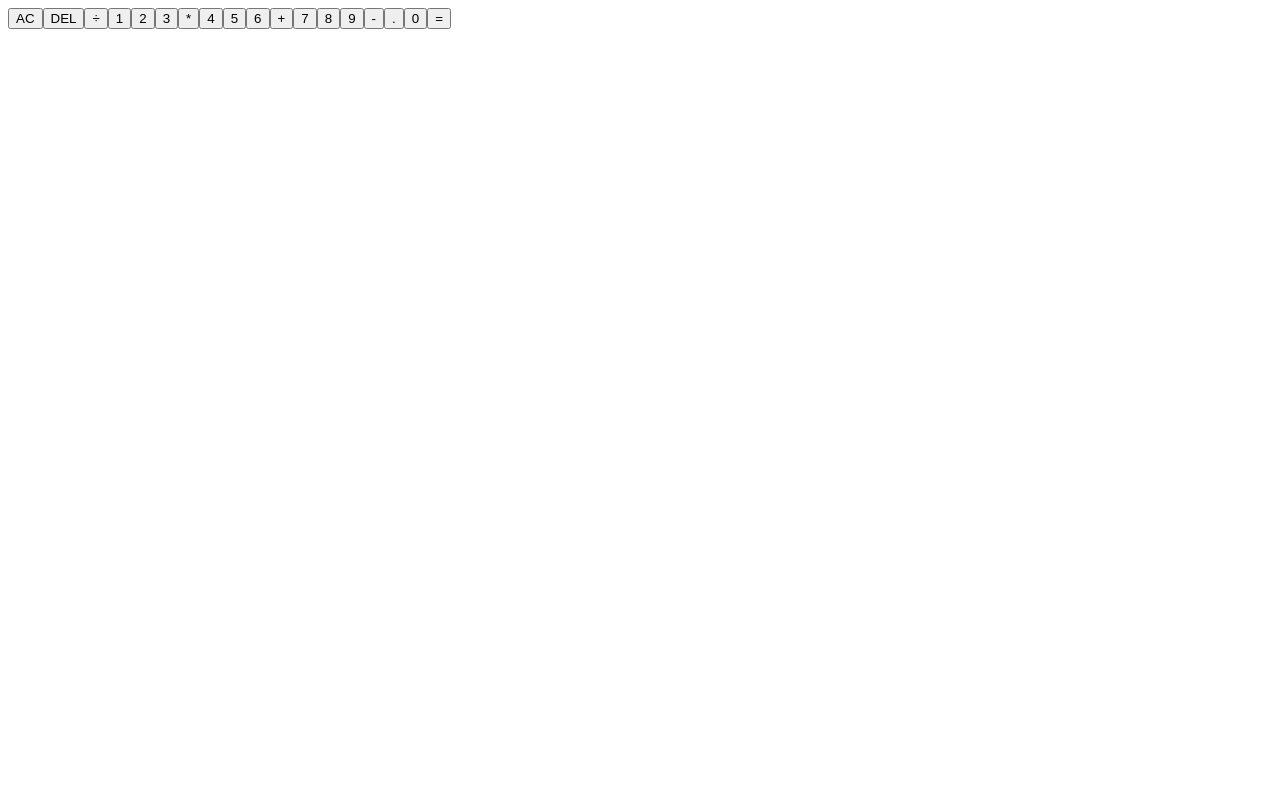
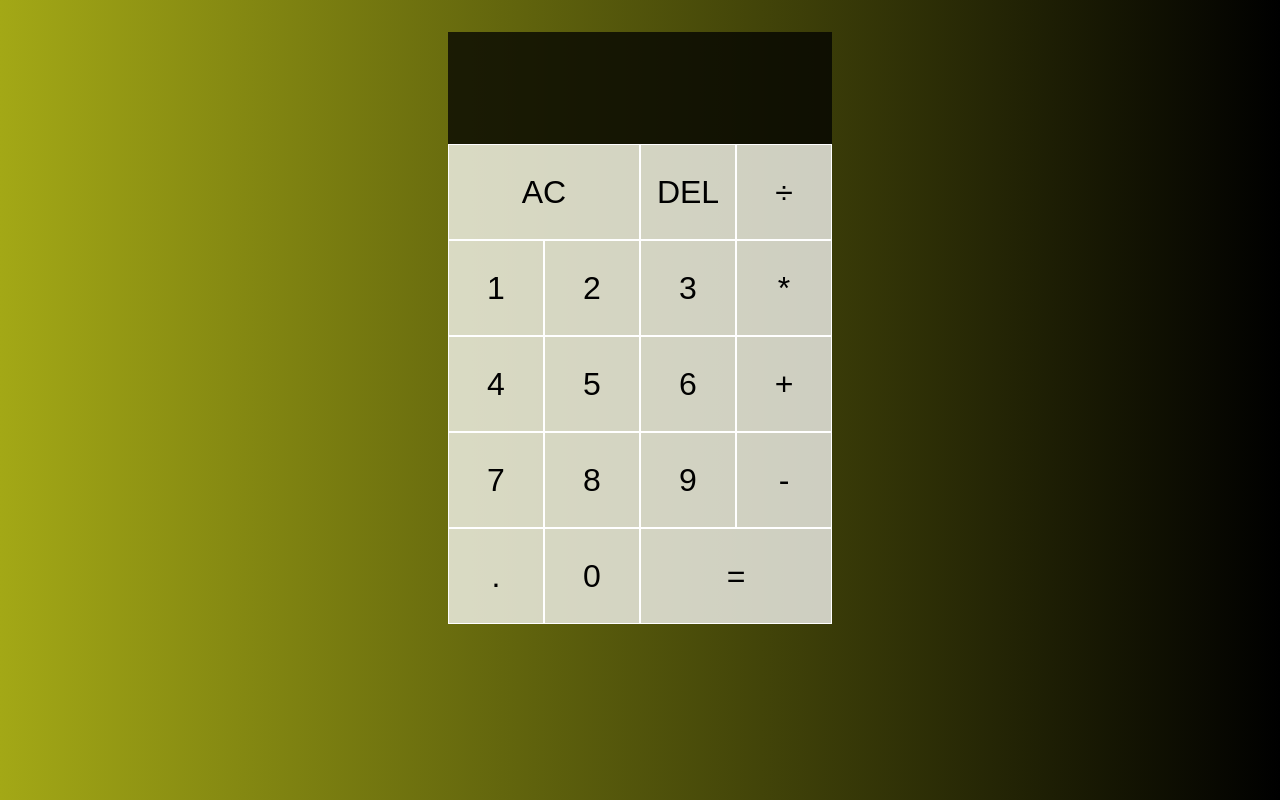
Before and after one commit to kristiyanCgn/react-calculator, a React (Create React App) app in the folder my-app/: page / in a window 1280 px wide. Built offline with nearby package versions, Linux system fonts and the light colour scheme.

Commit message:
css added

```diff
--- a/my-app/src/App.js
+++ b/my-app/src/App.js
@@ -1,4 +1,4 @@
-
+import "./styles.css"
 
 function App() {
   return (
--- /dev/null
+++ b/my-app/src/styles.css
@@ -0,0 +1,55 @@
+*, *::before, *::after {
+    box-sizing: border-box;
+}
+
+body {
+    margin: 0;
+    background: linear-gradient(to right, #a3a816, #000000);
+}
+
+.calculator-grid {
+    display: grid;
+    margin-top: 2rem;
+    justify-content: center;
+    grid-template-columns: repeat(4, 6rem);
+    grid-template-rows: minmax(7rem, auto) repeat(5, 6rem);
+}
+
+.calculator-grid > button {
+    cursor: pointer;
+    font-size: 2rem;
+    border: 1px solid white;
+    outline: none;
+    background-color: rgba(255, 255, 255 , .75);
+}
+
+.calculator-grid > button:hover,
+.calculator-grid > button:focus {
+    background-color: rgba(255, 255, 255 , .9);
+}
+
+.span-two {
+    grid-column: span 2;
+}
+
+.output {
+    grid-column:  1 / -1;
+    background-color: rgba(0, 0, 0 , .75);
+    display: flex;
+    flex-direction: column;
+    align-items: flex-end;
+    justify-content: space-around;
+    padding: .75rem;
+    word-wrap: break-word;
+    word-break: break-all;
+}
+
+.output .previous-operand {
+    color: rgba(255, 255, 255 , .75);
+    font-size: 1.5rem;
+}
+
+.output .current-operand {
+    color: white;
+    font-size: 2.5rem;
+}
```
